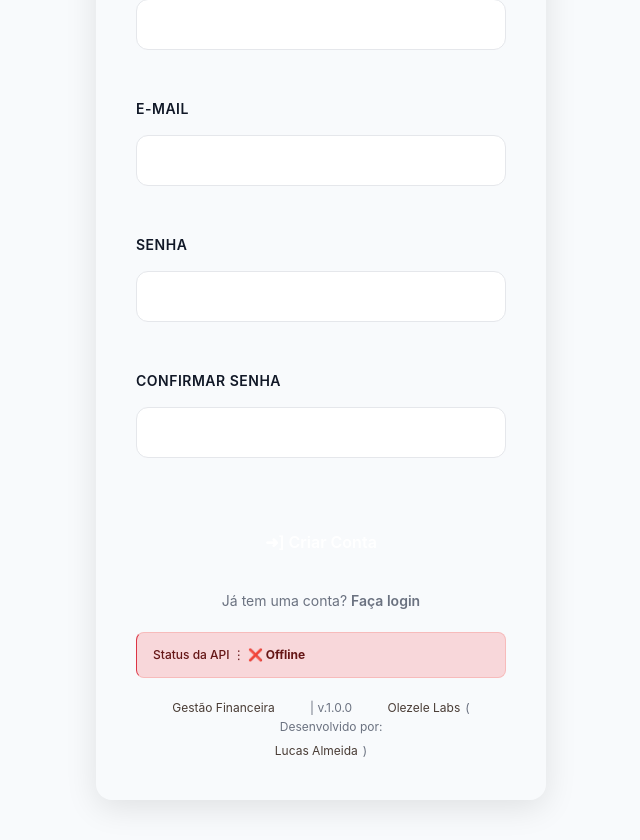
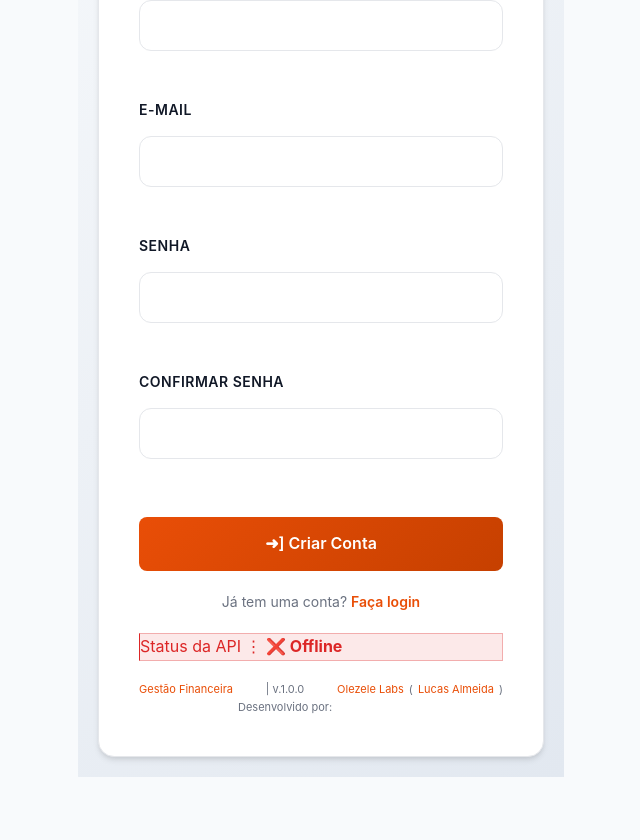
Before and after one commit to lukasalmeida/gestaofinanceira, a React app in the folder app/web/: page /register in a window 1280 px wide. Shown: the part 416-1256 px from the top of the page, without its empty margins (319-959 px from the left). After the commit the page ends 1213 px from the top, so only its background shows below. Built offline with nearby package versions, Linux system fonts and the light colour scheme; no server answers; the HTML template or start-up script is replaced by a standard one.

Commit message:
feat(styles): adicionar variáveis de tema e transições suaves para elementos de UI

```diff
--- a/app/web/src/pages/login/Login.css
+++ b/app/web/src/pages/login/Login.css
@@ -1,4 +1,4 @@
-/* Clean Banking Login Form - Complete & Self-Contained */
+/* Clean Banking Login Form - Theme Responsive */
 
 * {
     margin: 0;
@@ -8,13 +8,14 @@
 
 body {
     font-family: -apple-system, BlinkMacSystemFont, 'Segoe UI', Roboto, 'Helvetica Neue', Arial, sans-serif;
-    background: linear-gradient(135deg, #f8fafc 0%, #e2e8f0 100%);
+    background: linear-gradient(135deg, var(--bg-color-primary) 0%, var(--bg-color-secondary) 100%);
     min-height: 100vh;
     display: flex;
     align-items: center;
     justify-content: center;
     padding: 20px;
     line-height: 1.6;
+    transition: background 0.3s ease;
 }
 
 .login-container {
@@ -23,12 +24,13 @@ body {
 }
 
 .login-card {
-    background: #ffffff;
+    background: var(--card-bg);
     border-radius: 16px;
     padding: 40px 32px 32px;
     box-shadow: 0 4px 6px -1px rgba(0, 0, 0, 0.1), 0 2px 4px -1px rgba(0, 0, 0, 0.06);
-    border: 1px solid #f1f5f9;
+    border: 1px solid var(--border-color);
     position: relative;
+    transition: all 0.3s ease;
 }
 
 .login-header {
@@ -43,17 +45,19 @@ body {
 }
 
 .login-header h1 {
-    color: #bc5021;
+    color: var(--primary);
     font-size: 1.75rem;
     font-weight: 700;
     margin-bottom: 6px;
     letter-spacing: -0.025em;
+    transition: color 0.3s ease;
 }
 
 .login-header p {
-    color: #64748b;
+    color: var(--text-secondary);
     font-size: 14px;
     font-weight: 500;
+    transition: color 0.3s ease;
 }
 
 /* Form Styles */
@@ -66,17 +70,18 @@ body {
     display: block;
     font-size: 13px;
     font-weight: 600;
-    color: #374151;
+    color: var(--text-primary);
     margin-bottom: 6px;
+    transition: color 0.3s ease;
 }
 
 .form-group input {
     width: 100%;
-    background: #ffffff;
-    border: 1.5px solid #e2e8f0;
+    background: var(--input-bg);
+    border: 1.5px solid var(--input-border);
     border-radius: 8px;
     padding: 12px 14px;
-    color: #bc5021;
+    color: var(--input-text);
     font-size: 15px;
     font-weight: 400;
     outline: none;
@@ -85,12 +90,13 @@ body {
 }
 
 .form-group input:focus {
-    border-color: #ed8255;
-    box-shadow: 0 0 0 3px rgba(99, 102, 241, 0.1);
+    border-color: var(--primary);
+    box-shadow: 0 0 0 3px rgba(233, 78, 7, 0.1);
 }
 
 .form-group input::placeholder {
-    color: #94a3b8;
+    color: var(--text-secondary);
+    opacity: 0.7;
 }
 
 /* Password Field */
@@ -110,17 +116,17 @@ body {
     background: none;
     border: none;
     cursor: pointer;
-    color: #64748b;
+    color: var(--text-secondary);
     padding: 6px;
     border-radius: 4px;
-    transition: color 0.2s ease;
+    transition: all 0.2s ease;
     display: flex;
     align-items: center;
     justify-content: center;
 }
 
 .password-toggle:hover {
-    color: #ed8255;
+    color: var(--primary);
 }
 
 .eye-closed {
@@ -150,8 +156,9 @@ body {
     align-items: center;
     cursor: pointer;
     font-size: 13px;
-    color: #374151;
+    color: var(--text-primary);
     font-weight: 500;
+    transition: color 0.3s ease;
 }
 
 .checkbox-wrapper input[type="checkbox"] {
@@ -161,17 +168,17 @@ body {
 .checkmark {
     width: 16px;
     height: 16px;
-    border: 1.5px solid #d1d5db;
+    border: 1.5px solid var(--input-border);
     border-radius: 3px;
     margin-right: 8px;
     position: relative;
     transition: all 0.2s ease;
-    background: #ffffff;
+    background: var(--input-bg);
 }
 
 .checkbox-wrapper input[type="checkbox"]:checked + .checkmark {
-    background: #ed8255;
-    border-color: #ed8255;
+    background: var(--primary);
+    border-color: var(--primary);
 }
 
 .checkmark::after {
@@ -193,7 +200,7 @@ body {
 }
 
 .forgot-link {
-    color: #ed8255;
+    color: var(--primary);
     text-decoration: none;
     font-size: 13px;
     font-weight: 600;
@@ -201,13 +208,13 @@ body {
 }
 
 .forgot-link:hover {
-    color: #e26028;
+    color: var(--primary-dark);
 }
 
 /* Login Button */
 .login-btn {
     width: 100%;
-    background: #ed8255;
+    background: linear-gradient(135deg, var(--primary) 0%, var(--primary-dark) 100%);
     color: #ffffff;
     border: none;
     border-radius: 8px;
@@ -226,21 +233,21 @@ body {
     justify-content: center;
 }
 
-.login-btn:hover {
-    background: #ef6f39;
+.login-btn:hover:not(:disabled) {
     transform: translateY(-1px);
-    box-shadow: 0 4px 12px rgba(99, 102, 241, 0.4);
+    box-shadow: 0 4px 12px rgba(233, 78, 7, 0.4);
 }
 
-.login-btn:active {
+.login-btn:active:not(:disabled) {
     transform: translateY(0);
 }
 
 .login-btn:disabled {
-    background: #9ca3af;
+    background: var(--text-secondary);
     cursor: not-allowed;
     transform: none;
     box-shadow: none;
+    opacity: 0.6;
 }
 
 .btn-text {
@@ -275,45 +282,34 @@ body {
     opacity: 1;
 }
 
+/* Security Notice */
+.security-notice {
+    padding: 12px 16px;
+    border-radius: 8px;
+    margin-bottom: 16px;
+    font-size: 12px;
+    font-weight: 500;
+    transition: all 0.3s ease;
+    text-align: center;
+}
+
 /* Security Notice - Online */
 .security-notice-online {
-    display: flex;
-    align-items: center;
-    gap: 8px;
-    padding: 12px 16px;
-    background: #f0fdf4;
-    border: 1px solid #bbf7d0;
-    border-radius: 8px;
-    margin-bottom: 16px;
-}
-
-.security-notice-online span {
-    color: #166534;
-    font-size: 12px;
-    font-weight: 500;
+    background: rgba(34, 197, 94, 0.1);
+    border: 1px solid rgba(34, 197, 94, 0.3);
+    color: #16a34a;
 }
 
 /* Security Notice - Offline */
 .security-notice-offline {
-    display: flex;
-    align-items: center;
-    gap: 8px;
-    padding: 12px 16px;
-    background: #fdf0f0;
-    border: 1px solid #f7bbbb;
-    border-radius: 8px;
-    margin-bottom: 16px;
-}
-
-.security-notice-offline span {
-    color: #651616;
-    font-size: 12px;
-    font-weight: 500;
+    background: rgba(220, 38, 38, 0.1);
+    border: 1px solid rgba(220, 38, 38, 0.3);
+    color: #dc2626;
 }
 
 /* Error States */
 .error-message {
-    color: #dc2626;
+    color: var(--error);
     font-size: 12px;
     font-weight: 500;
     margin-top: 4px;
@@ -325,30 +321,21 @@ body {
 .login-footer {
     text-align: center;
     margin: 16px 0;
-    color: #64748b;
+    color: var(--text-secondary);
     font-size: 14px;
+    transition: color 0.3s ease;
 }
 
 .login-footer .link {
-    color: #ed8255;
+    color: var(--primary);
     text-decoration: none;
     font-weight: 600;
     transition: color 0.2s ease;
 }
 
 .login-footer .link:hover {
-    color: #ef6f39;
+    color: var(--primary-dark);
     text-decoration: underline;
-}
-
-.error-message {
-    color: #dc2626;
-    font-size: 12px;
-    font-weight: 500;
-    margin-top: 4px;
-    opacity: 0;
-    transform: translateY(-2px);
-    transition: all 0.2s ease;
 }
 
 .error-message.show {
@@ -357,8 +344,8 @@ body {
 }
 
 .form-group.error input {
-    border-color: #dc2626;
-    background: #fef2f2;
+    border-color: var(--error);
+    background: var(--input-bg);
 }
 
 .form-group.error input:focus {
@@ -393,16 +380,38 @@ body {
 }
 
 .success-message h3 {
-    color: #bc5021;
+    color: var(--primary);
     font-size: 1.25rem;
     font-weight: 700;
     margin-bottom: 4px;
+    transition: color 0.3s ease;
 }
 
 .success-message p {
-    color: #64748b;
+    color: var(--text-secondary);
     font-size: 14px;
     font-weight: 500;
+    transition: color 0.3s ease;
+}
+
+/* Rodapé */
+.rodape {
+    text-align: center;
+    font-size: 11px;
+    margin-top: 20px;
+    color: var(--text-secondary);
+    transition: color 0.3s ease;
+}
+
+a.rodapeA {
+    text-decoration: none;
+    color: var(--primary);
+    transition: color 0.3s ease;
+}
+
+a.rodapeA:hover {
+    color: var(--primary-dark);
+    text-decoration: underline;
 }
 
 /* Mobile Responsive */
@@ -425,22 +434,16 @@ body {
         align-items: flex-start;
         gap: 12px;
     }
+}
 
-    .security-notice {
-        flex-direction: column;
-        text-align: center;
-        gap: 6px;
-    }
-}
 /* === Accessibility: keyboard focus indicators === */
-/* Restores visible focus rings for keyboard users without affecting mouse interaction. */
 :focus-visible {
-    outline: 2px solid currentColor;
+    outline: 2px solid var(--primary);
     outline-offset: 2px;
     border-radius: 4px;
 }
 
-/* Reduced motion: respect user preference. Animations defined per form will tone down. */
+/* Reduced motion: respect user preference */
 @media (prefers-reduced-motion: reduce) {
     *, *::before, *::after {
         animation-duration: 0.01ms !important;
@@ -449,16 +452,3 @@ body {
         scroll-behavior: auto !important;
     }
 }
-
-
-.rodape {
-    text-align: center;
-    font-size: 9pt;
-    margin-top: 50px;
-    color: #374151;
-}
-
-a.rodapeA {
-    text-decoration: none;
-    color: #493c35;
-}
--- a/app/web/src/pages/register/Register.css
+++ b/app/web/src/pages/register/Register.css
@@ -5,6 +5,7 @@
     align-items: center;
     justify-content: center;
     padding: 20px;
+    transition: background 0.3s ease;
 }
 
 .register-card {
@@ -13,8 +14,9 @@
     background: var(--card-bg);
     border-radius: 16px;
     padding: 40px;
-    box-shadow: 0 8px 32px rgba(0, 0, 0, 0.1);
+    box-shadow: 0 4px 6px -1px rgba(0, 0, 0, 0.1), 0 2px 4px -1px rgba(0, 0, 0, 0.06);
     border: 1px solid var(--border-color);
+    transition: all 0.3s ease;
 }
 
 .register-header {
@@ -29,6 +31,7 @@
 
 .register-header .logo img {
     max-width: 150px;
+    transition: all 0.3s ease;
 }
 
 .register-title {
@@ -37,16 +40,18 @@
     margin-bottom: 20px;
     font-size: 28px;
     font-weight: 600;
+    transition: color 0.3s ease;
 }
 
 .error-alert {
-    background-color: #ff6b6b;
-    color: white;
+    background: rgba(220, 38, 38, 0.1);
+    color: #dc2626;
     padding: 12px 16px;
     border-radius: 8px;
     margin-bottom: 20px;
     font-size: 14px;
-    border-left: 4px solid #ff5252;
+    border-left: 4px solid #dc2626;
+    transition: all 0.3s ease;
 }
 
 .register-form {
@@ -67,6 +72,7 @@
     font-size: 14px;
     text-transform: uppercase;
     letter-spacing: 0.5px;
+    transition: color 0.3s ease;
 }
 
 .form-group input {
@@ -75,19 +81,25 @@
     border-radius: 8px;
     font-size: 16px;
     background: var(--input-bg);
-    color: var(--text-primary);
+    color: var(--input-text);
     transition: all 0.3s ease;
+    font-family: inherit;
 }
 
 .form-group input:focus {
     outline: none;
-    border-color: var(--primary-color);
-    box-shadow: 0 0 0 3px rgba(var(--primary-color-rgb), 0.1);
+    border-color: var(--primary);
+    box-shadow: 0 0 0 3px rgba(233, 78, 7, 0.1);
 }
 
 .form-group input:disabled {
     opacity: 0.6;
     cursor: not-allowed;
+}
+
+.form-group input::placeholder {
+    color: var(--text-secondary);
+    opacity: 0.7;
 }
 
 .password-wrapper {
@@ -97,14 +109,15 @@
 }
 
 .error-message {
-    color: #ff6b6b;
+    color: var(--error);
     font-size: 12px;
     margin-top: 4px;
+    transition: color 0.3s ease;
 }
 
 .register-btn {
     padding: 14px 24px;
-    background: linear-gradient(135deg, var(--primary-color) 0%, var(--primary-color-dark) 100%);
+    background: linear-gradient(135deg, var(--primary) 0%, var(--primary-dark) 100%);
     color: white;
     border: none;
     border-radius: 8px;
@@ -122,7 +135,7 @@
 
 .register-btn:hover:not(:disabled) {
     transform: translateY(-2px);
-    box-shadow: 0 8px 24px rgba(var(--primary-color-rgb), 0.3);
+    box-shadow: 0 8px 24px rgba(233, 78, 7, 0.3);
 }
 
 .register-btn:active:not(:disabled) {
@@ -130,7 +143,7 @@
 }
 
 .register-btn:disabled {
-    opacity: 0.7;
+    opacity: 0.6;
     cursor: not-allowed;
 }
 
@@ -167,65 +180,69 @@
     margin: 20px 0;
     color: var(--text-secondary);
     font-size: 14px;
+    transition: color 0.3s ease;
 }
 
 .register-footer .link {
-    color: var(--primary-color);
+    color: var(--primary);
     text-decoration: none;
     font-weight: 600;
     transition: color 0.3s ease;
 }
 
 .register-footer .link:hover {
-    color: var(--primary-color-dark);
+    color: var(--primary-dark);
     text-decoration: underline;
 }
 
 .security-notice {
-    background-color: #fff3cd;
-    color: #856404;
+    background: rgba(99, 102, 241, 0.1);
+    color: var(--text-secondary);
     padding: 12px 16px;
     border-radius: 8px;
     margin-top: 20px;
     font-size: 12px;
-    border-left: 4px solid #ffc107;
+    border-left: 4px solid var(--primary);
     text-align: center;
+    transition: all 0.3s ease;
 }
 
 .security-notice-online {
-    background-color: #d4edda;
-    color: #155724;
-    border-left-color: #28a745;
+    background: rgba(34, 197, 94, 0.1);
+    border-left-color: #16a34a;
+    color: #16a34a;
 }
 
 .security-notice-offline {
-    background-color: #f8d7da;
-    color: #721c24;
-    border-left-color: #dc3545;
+    background: rgba(220, 38, 38, 0.1);
+    border-left-color: #dc2626;
+    color: #dc2626;
 }
 
 .rodape {
     text-align: center;
     margin-top: 20px;
-    font-size: 12px;
+    font-size: 11px;
     color: var(--text-secondary);
     display: flex;
     justify-content: center;
     flex-wrap: wrap;
     gap: 5px;
+    transition: color 0.3s ease;
 }
 
 .rodapeA {
-    color: var(--primary-color);
+    color: var(--primary);
     text-decoration: none;
     transition: color 0.3s ease;
 }
 
 .rodapeA:hover {
-    color: var(--primary-color-dark);
+    color: var(--primary-dark);
     text-decoration: underline;
 }
 
+/* Mobile Responsive */
 @media (max-width: 480px) {
     .register-card {
         padding: 24px;
@@ -238,4 +255,25 @@
     .register-header .logo img {
         max-width: 120px;
     }
+
+    .register-form {
+        gap: 16px;
+    }
 }
+
+/* === Accessibility: keyboard focus indicators === */
+:focus-visible {
+    outline: 2px solid var(--primary);
+    outline-offset: 2px;
+    border-radius: 4px;
+}
+
+/* Reduced motion: respect user preference */
+@media (prefers-reduced-motion: reduce) {
+    *, *::before, *::after {
+        animation-duration: 0.01ms !important;
+        animation-iteration-count: 1 !important;
+        transition-duration: 0.01ms !important;
+        scroll-behavior: auto !important;
+    }
+}
--- a/app/web/src/styles/globals.css
+++ b/app/web/src/styles/globals.css
@@ -4,6 +4,11 @@
   margin: 0;
   padding: 0;
   box-sizing: border-box;
+}
+
+html {
+  scroll-behavior: smooth;
+  transition: background-color 0.3s ease, color 0.3s ease;
 }
 
 body {
@@ -15,8 +20,8 @@ body {
   background: var(--background);
   color: var(--text);
   min-width: 320px;
-
   overflow-x: hidden;
+  transition: background-color 0.3s ease, color 0.3s ease;
 }
 
 button,
@@ -28,3 +33,11 @@ a {
   text-decoration: none;
   color: inherit;
 }
+
+/* Smooth transitions for theme changes */
+body,
+body * {
+  transition: background-color 0.3s ease,
+              color 0.3s ease,
+              border-color 0.3s ease;
+}
--- a/app/web/src/styles/variables.css
+++ b/app/web/src/styles/variables.css
@@ -5,21 +5,49 @@
 
   --background: #f8fafc;
   --surface: #ffffff;
+  --card-bg: #ffffff;
 
   --text: #111827;
+  --text-primary: #111827;
   --text-secondary: #6b7280;
 
   --border: #e5e7eb;
+  --border-color: #e5e7eb;
+
+  --input-bg: #ffffff;
+  --input-border: #e5e7eb;
+  --input-text: #111827;
+
+  --error: #dc2626;
+  --success: #16a34a;
+  --warning: #ea580c;
+
+  --primary-color: #e94e07;
+  --primary-color-dark: #c64000;
+  --primary-color-rgb: 233, 78, 7;
+
+  --bg-color-primary: #f8fafc;
+  --bg-color-secondary: #e2e8f0;
 }
 
 [data-theme="dark"] {
   --background: #111827;
   --surface: #1f2937;
+  --card-bg: #1f2937;
 
   --text: #f9fafb;
+  --text-primary: #f9fafb;
   --text-secondary: #9ca3af;
 
   --border: #374151;
+  --border-color: #374151;
 
-  --primary-light: rgba(233, 78, 7, .15);
+  --input-bg: #111827;
+  --input-border: #4b5563;
+  --input-text: #f9fafb;
+
+  --primary-light: rgba(233, 78, 7, 0.15);
+
+  --bg-color-primary: #0f172a;
+  --bg-color-secondary: #1e293b;
 }
```
